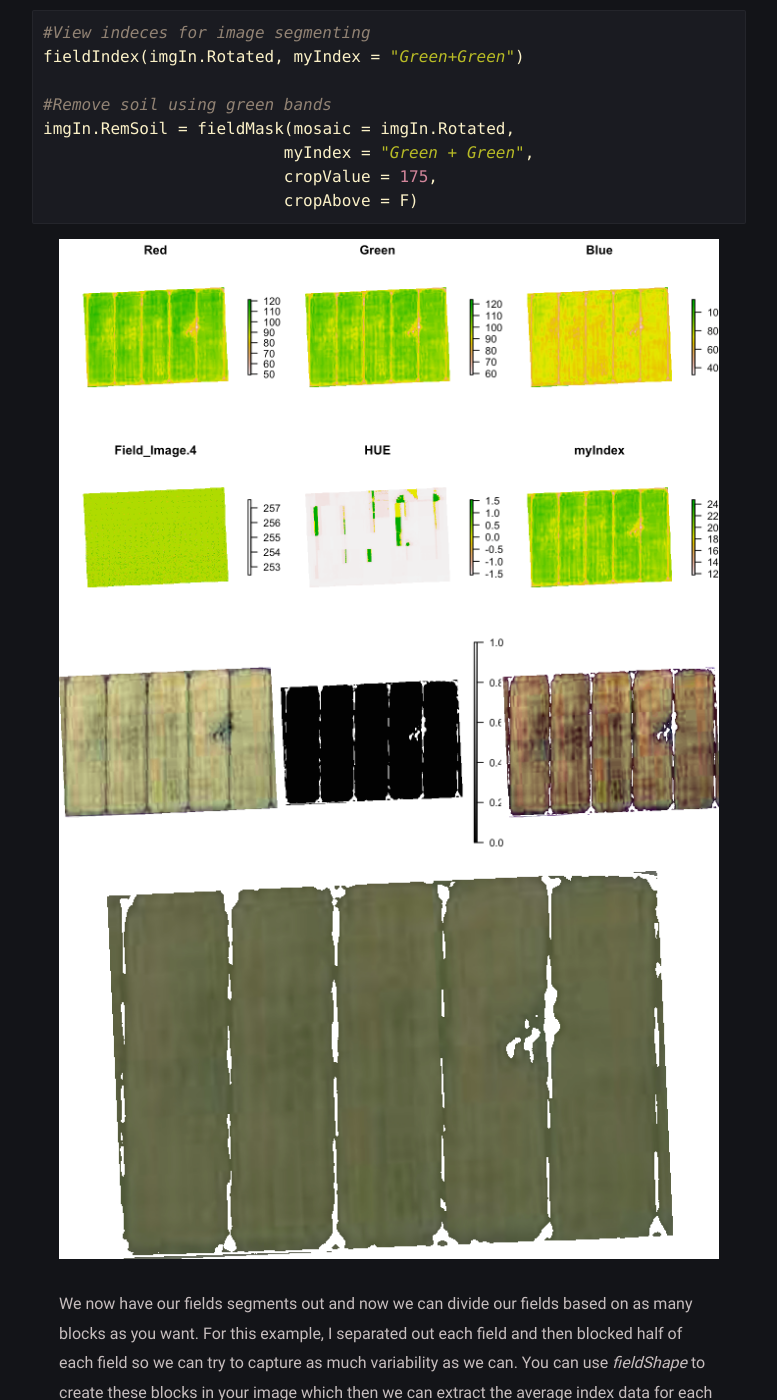
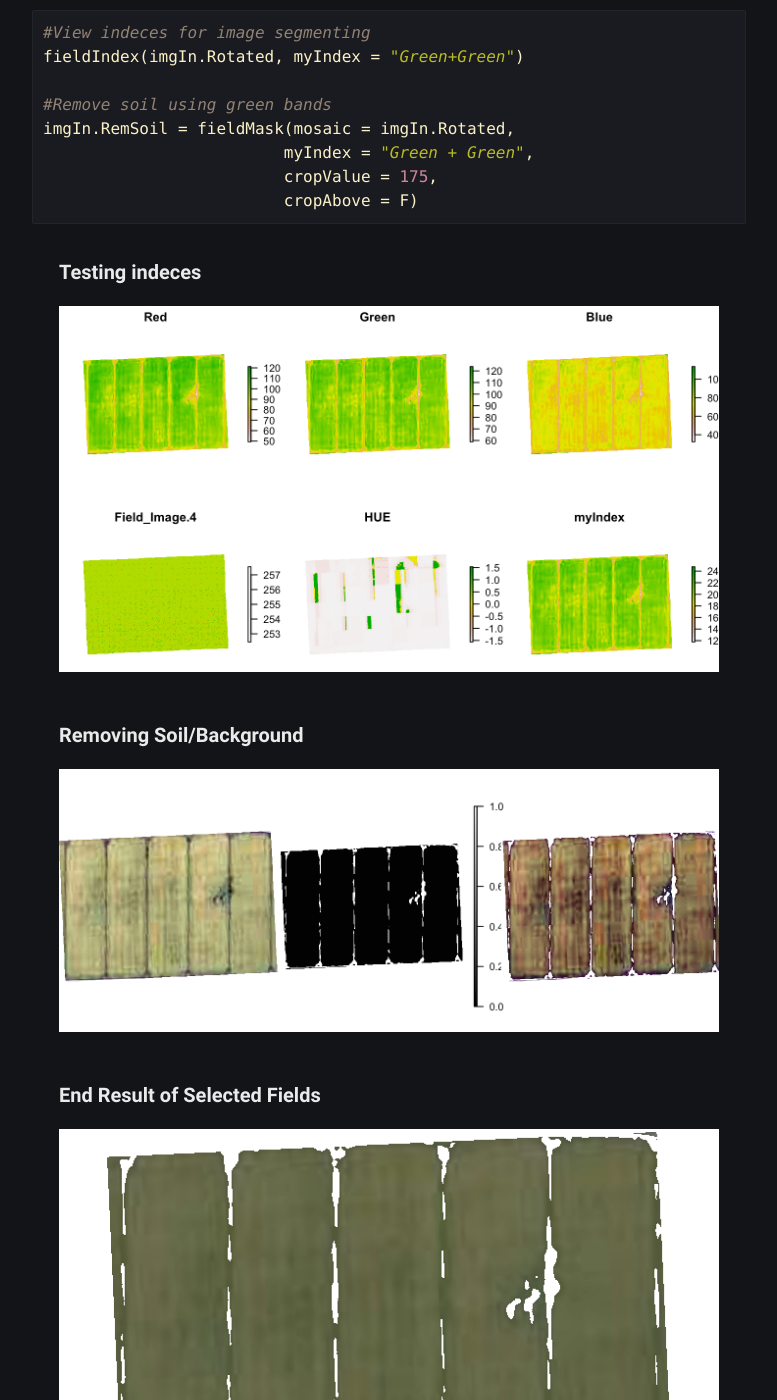
Before and after one commit to jknitey/jknitey.github.io, a Jekyll site: the page built from _posts/2021-09-15-Field-Variability-FIELDimageR.md, in a window 1280 px wide and 1400 px high, scrolled down 2834 px. Shown: the whole window, without its empty margins (251-1028 px from the left). Built offline with Jekyll 4.4.1, drawn with Linux system fonts in a browser that asks for light colours; comment, search, counter and statistics services are not loaded.

Commit message:
Update 2021-09-15-Field-Variability-FIELDimageR.md

`````diff
--- a/_posts/2021-09-15-Field-Variability-FIELDimageR.md
+++ b/_posts/2021-09-15-Field-Variability-FIELDimageR.md
@@ -49,8 +49,11 @@ imgIn.RemSoil = fieldMask(mosaic = imgIn.Rotated,
                          cropValue = 175,
                          cropAbove = F)
 ````
+#### Testing indeces
 <img src="/assets/img/Field_Img4.png">
+#### Removing Soil/Background
 <img src="/assets/img/Field_Img5.png">
+#### End Result of Selected Fields
 <img src="/assets/img/Field_Img6.png">
 
 We now have our fields segments out and now we can divide our fields based on as many blocks as you want. For this example, I separated out each field and then blocked half of each field so we can try to capture as much variability as we can. You can use *fieldShape* to create these blocks in your image which then we can extract the average index data for each block.
`````
